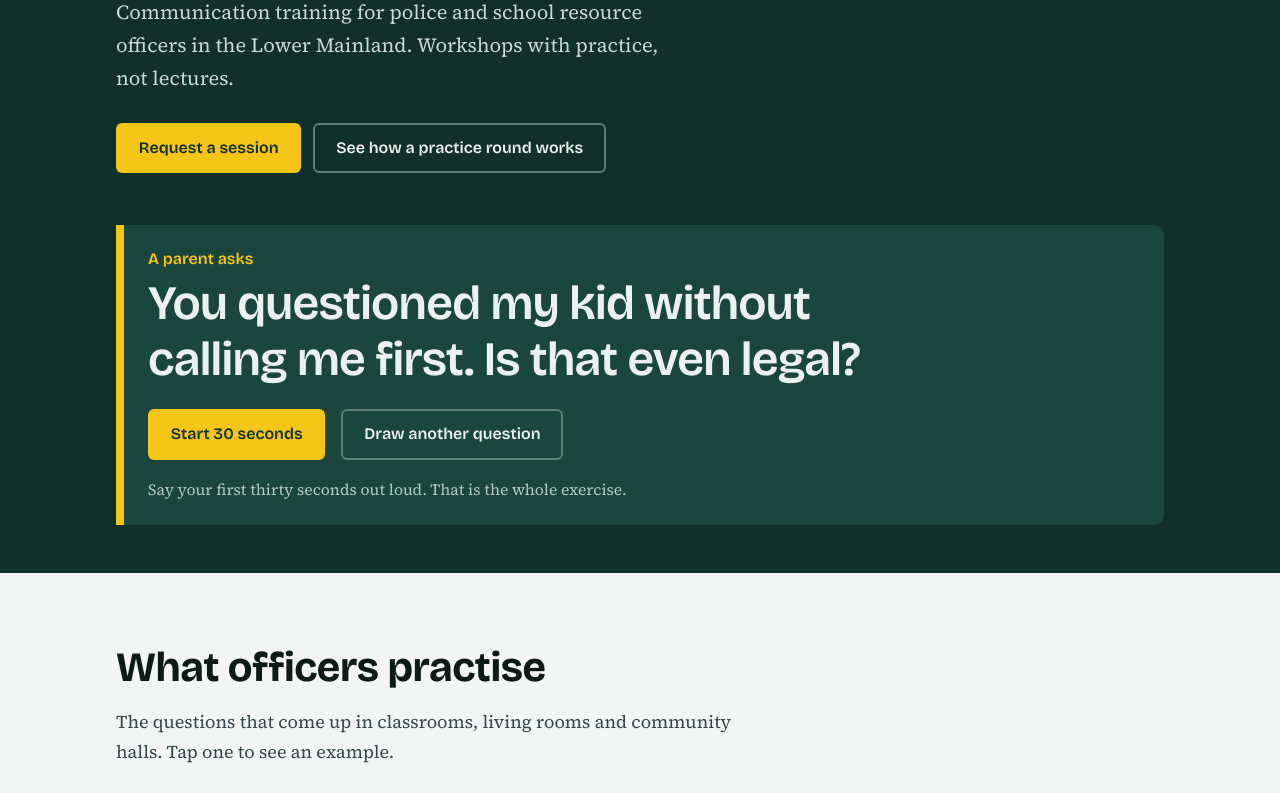
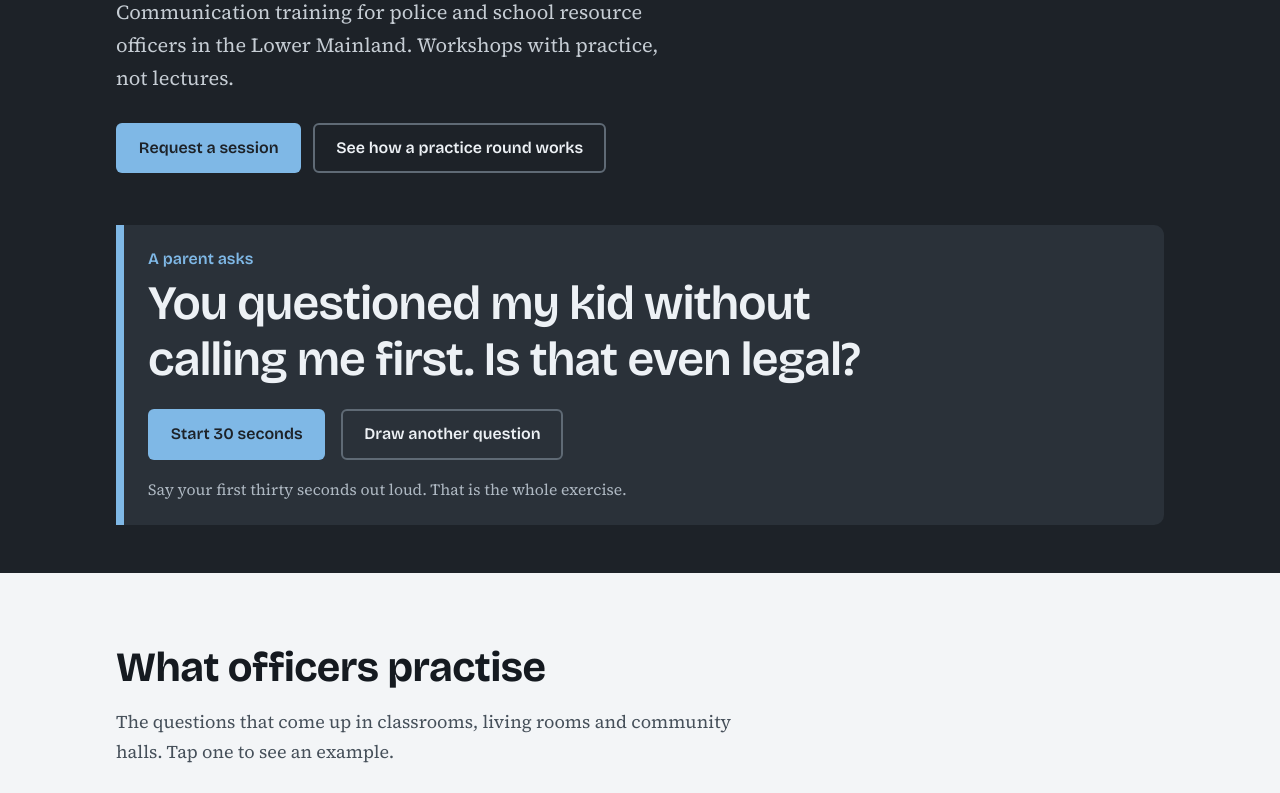
Before and after one commit to peterberesford78/elevatedcommunication-site, a plain HTML site: page index.html in a window 1280 px wide. Shown: the part 277-1070 px from the top of the page. Drawn offline with nearby package versions, Linux system fonts and the light colour scheme.

Commit message:
Switch to charcoal and peacekeeper blue palette
Main page, favicon and the sky-blue markers on Handle It and Hold the Room.

Co-Authored-By: Claude Opus 5.5 <noreply@anthropic.com>
Claude-Session: https://claude.ai/code/session_01RmJ21PqaJNFgbyVQkX4LX6

```diff
--- a/index.html
+++ b/index.html
@@ -12,38 +12,38 @@
 <meta property="og:type" content="website">
 <meta property="og:title" content="Be ready for the hard question | Elevated Communication">
 <meta property="og:description" content="Practice-based communication workshops for police and school resource officers in the Lower Mainland.">
-<meta name="theme-color" content="#12302A">
+<meta name="theme-color" content="#1D2228">
 <meta name="color-scheme" content="light dark">
 <link rel="preconnect" href="https://fonts.googleapis.com">
 <link rel="preconnect" href="https://fonts.gstatic.com" crossorigin>
 <link href="https://fonts.googleapis.com/css2?family=Bricolage+Grotesque:opsz,wdth,wght@12..96,75..100,400..800&family=Source+Serif+4:ital,opsz,wght@0,8..60,400..700;1,8..60,400&display=swap" rel="stylesheet">
 <style>
 :root{
-  --spruce:#12302A;
-  --spruce-2:#1B463D;
-  --paper:#F2F5F3;
-  --mist:#E3EBE7;
-  --line:#B4C4BD;
-  --ink:#0E1A17;
-  --muted:#34454A;
-  --rain:#1F6166;
+  --spruce:#1D2228;
+  --spruce-2:#2A3139;
+  --paper:#F3F5F7;
+  --mist:#E4E9EE;
+  --line:#C7CED5;
+  --ink:#151A20;
+  --muted:#46505A;
+  --rain:#2B6A9E;
   --card:#FFFFFF;
-  --marker:#F5C518;
+  --marker:#7FB8E6;
   --sans:"Bricolage Grotesque",system-ui,-apple-system,"Segoe UI",sans-serif;
   --serif:"Source Serif 4",Georgia,"Times New Roman",serif;
   color-scheme:light dark;
 }
 @media(prefers-color-scheme:dark){
   :root{
-    --spruce:#0B211C;
-    --spruce-2:#17382F;
-    --paper:#0F1A17;
-    --mist:#16261F;
-    --line:#3A5046;
-    --ink:#F0F5F2;
-    --muted:#BCCDC6;
-    --rain:#8FD0D5;
-    --card:#1B2C26;
+    --spruce:#15191D;
+    --spruce-2:#262D35;
+    --paper:#121519;
+    --mist:#1A1F24;
+    --line:#353E47;
+    --ink:#EEF1F4;
+    --muted:#C0C8D0;
+    --rain:#8EC3EC;
+    --card:#1E242A;
   }
 }
 *{box-sizing:border-box}
@@ -65,21 +65,21 @@ p{margin:0 0 1rem}
 /* Buttons */
 .btn{display:inline-block;font:600 1rem/1 var(--sans);padding:.95rem 1.3rem;border-radius:6px;border:2px solid transparent;cursor:pointer;text-decoration:none;transition:background-color .15s,color .15s,border-color .15s}
 .btn--primary{background:var(--marker);color:var(--spruce)}
-.btn--primary:hover{background:#FFD84A}
-.btn--ghost{background:transparent;color:#EAF1EE;border-color:#5E7F76}
-.btn--ghost:hover{border-color:#EAF1EE}
+.btn--primary:hover{background:#A3CDF0}
+.btn--ghost{background:transparent;color:#EDF1F5;border-color:#5F6A75}
+.btn--ghost:hover{border-color:#EDF1F5}
 .btn--quiet{background:transparent;color:var(--rain);border-color:var(--rain)}
 .btn--quiet:hover{background:var(--card)}
 
 /* Hero */
-.hero{background:var(--spruce);color:#EAF1EE;padding:1.25rem 0 3rem}
+.hero{background:var(--spruce);color:#EDF1F5;padding:1.25rem 0 3rem}
 .top{display:flex;justify-content:space-between;align-items:center;gap:1rem;padding-bottom:3.5rem}
 .brand{font:700 1.05rem/1 var(--sans);color:#fff;text-decoration:none}
 .nav{display:flex;gap:1.4rem;font:500 .95rem/1 var(--sans)}
-.nav a{color:#C9D9D4;text-decoration:none}
+.nav a{color:#C6CDD4;text-decoration:none}
 .nav a:hover{color:#fff}
 .hero h1{font-size:clamp(2.6rem,7.2vw,5rem);line-height:1;letter-spacing:-.025em;font-stretch:90%;max-width:15ch;margin-bottom:1.25rem}
-.lede{font-size:1.25rem;max-width:36rem;color:#C9D9D4;margin-bottom:1.75rem}
+.lede{font-size:1.25rem;max-width:36rem;color:#C6CDD4;margin-bottom:1.75rem}
 .actions{display:flex;flex-wrap:wrap;gap:.75rem}
 
 .drill{margin-top:3.25rem;background:var(--spruce-2);border-left:.55rem solid var(--marker);border-radius:0 10px 10px 0;padding:1.5rem 1.5rem 1.4rem}
@@ -89,7 +89,7 @@ p{margin:0 0 1rem}
 .drill-who{transition:opacity .18s}
 .drill-bar{display:flex;flex-wrap:wrap;align-items:center;gap:.75rem 1rem}
 .timer{font:600 1.4rem/1 var(--sans);font-variant-numeric:tabular-nums;color:#fff;min-width:7ch}
-.drill-hint{margin:1.1rem 0 0;font-size:.98rem;color:#B5C9C2}
+.drill-hint{margin:1.1rem 0 0;font-size:.98rem;color:#AEB8C2}
 .sr{position:absolute;width:1px;height:1px;overflow:hidden;clip:rect(0 0 0 0);white-space:nowrap}
 
 /* Accordions */
@@ -110,7 +110,7 @@ p{margin:0 0 1rem}
 .card{background:var(--card);border:1.5px solid var(--line);border-radius:0 10px 10px 10px;padding:1.6rem 1.5rem;max-width:44rem}
 .card[data-role="officer"]{border-top:.4rem solid var(--marker)}
 .card[data-role="challenger"]{border-top:.4rem solid var(--rain)}
-.card[data-role="observer"]{border-top:.4rem solid #7C8F8A}
+.card[data-role="observer"]{border-top:.4rem solid #7D8893}
 .card h3{margin-bottom:.9rem}
 .lab{font:600 .92rem/1.2 var(--sans);color:var(--muted);margin:1.1rem 0 .3rem}
 .card .lab:first-of-type{margin-top:0}
@@ -153,9 +153,9 @@ p{margin:0 0 1rem}
 .photo img{width:100%;height:auto;border-radius:8px;display:block}
 
 /* Offer band */
-.offer{background:var(--spruce);color:#EAF1EE;padding:3.5rem 0}
+.offer{background:var(--spruce);color:#EDF1F5;padding:3.5rem 0}
 .offer h2{color:#fff;max-width:20ch}
-.offer p{max-width:40rem;color:#C9D9D4}
+.offer p{max-width:40rem;color:#C6CDD4}
 .offer strong{color:#fff}
 
 /* About */
@@ -179,9 +179,9 @@ textarea{min-height:7rem;resize:vertical}
 .contact-line{font:600 1.15rem/1.5 var(--sans);margin:0 0 .4rem}
 
 /* Footer */
-.foot{background:var(--spruce);color:#B5C9C2;padding:2rem 0;font-size:.95rem}
+.foot{background:var(--spruce);color:#AEB8C2;padding:2rem 0;font-size:.95rem}
 .foot p{margin:0 0 .4rem;max-width:44rem}
-.foot a{color:#EAF1EE}
+.foot a{color:#EDF1F5}
 
 @media(max-width:560px){
   .nav a:not(.nav-cta){display:none}
```
Also changed, not shown: handleit/index.html (+4 -4 lines), holdtheroom/index.html (+4 -4 lines), apple-touch-icon.png, favicon.ico, favicon.svg.
